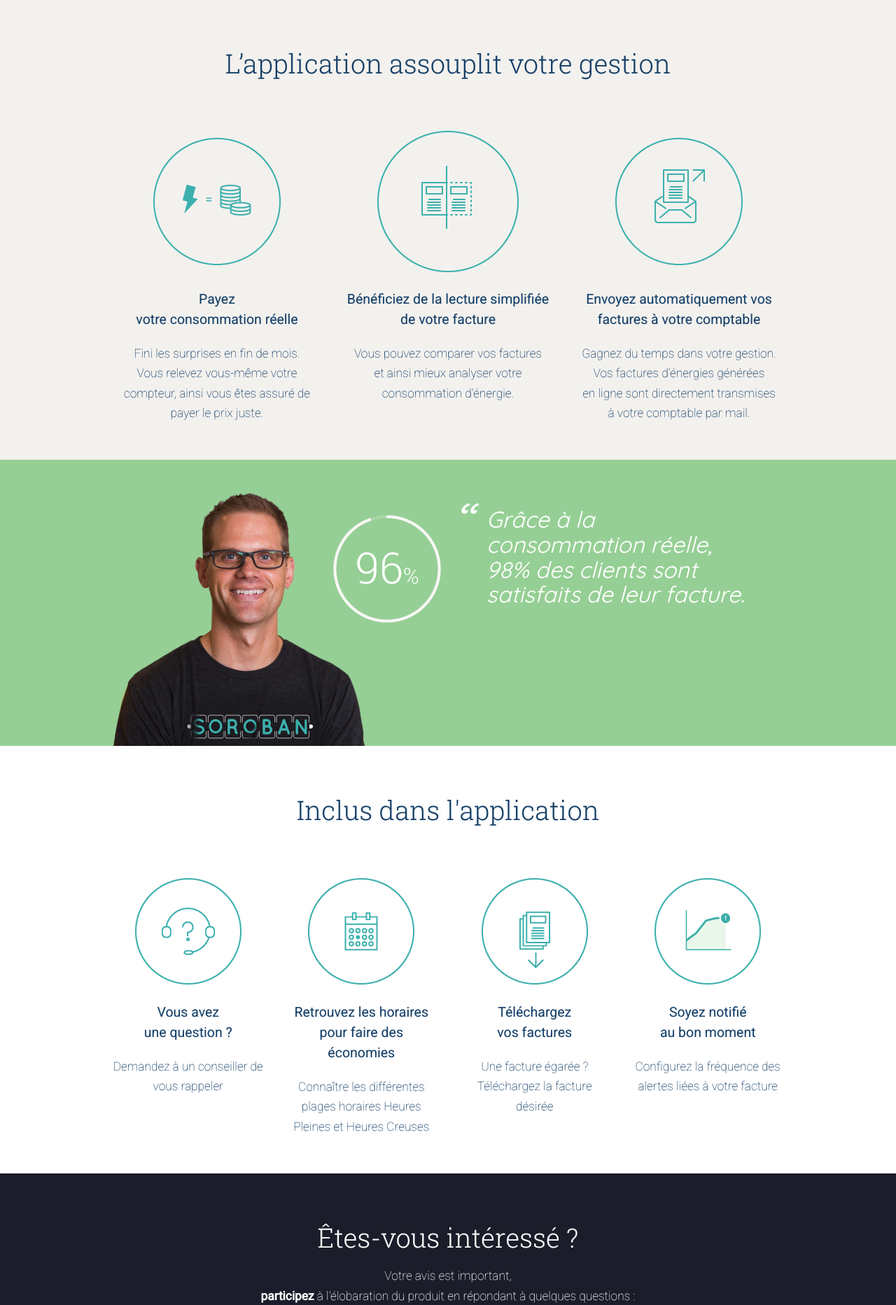
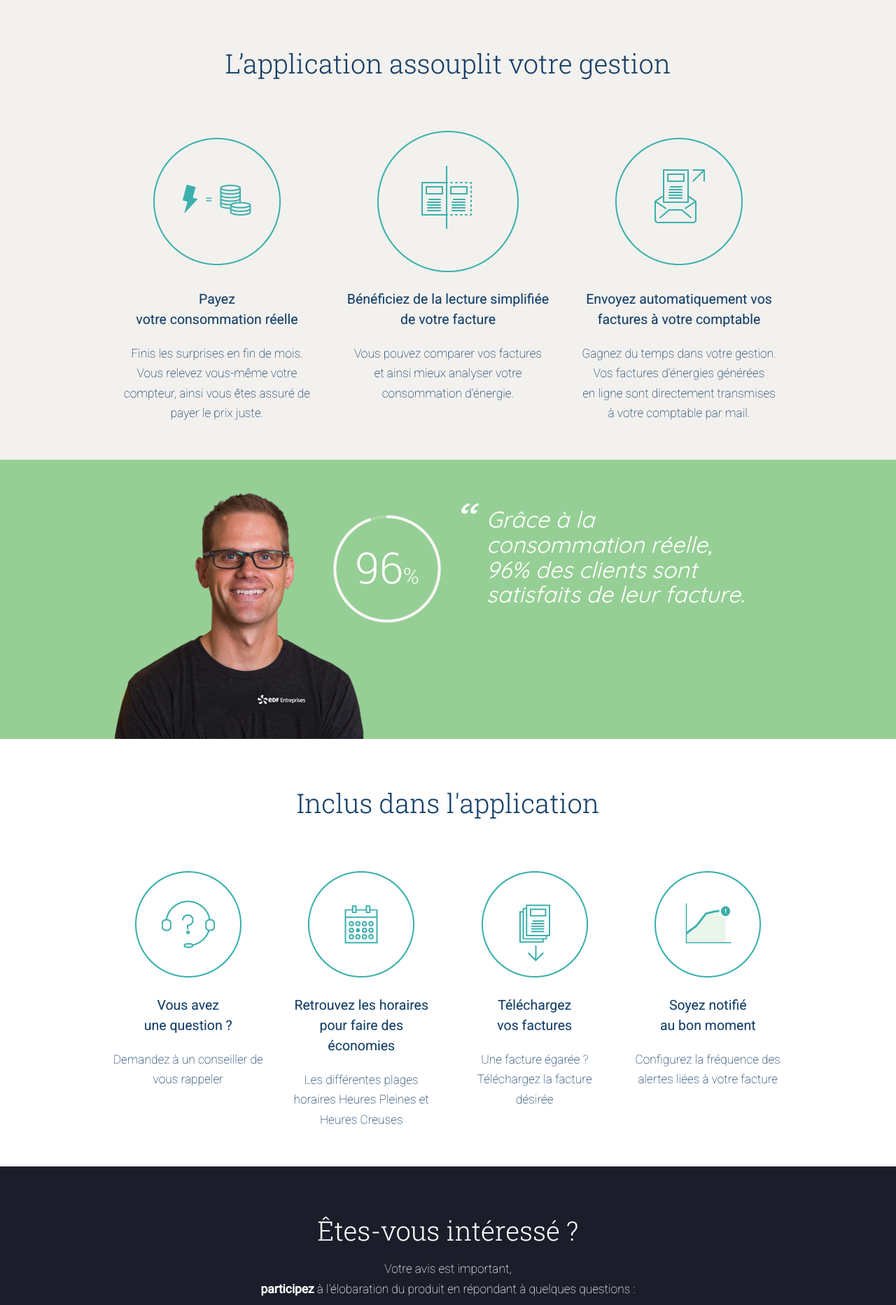
Before and after one commit to nicolaschengdev/sorobanapp, a PHP site: page / in a window 1280 px wide. Shown: the part 1826-3691 px from the top of the page at 70% size. Run offline with PHP 8.4, Linux system fonts and the light colour scheme; some libraries are stand-ins or nearby versions; some web fonts are replaced.

Commit message:
photo conseiller

```diff
--- a/index.php
+++ b/index.php
@@ -62,7 +62,7 @@ if (!empty($_POST)) {
 	<link rel="shortcut icon" type="image/x-icon" href="/images/favicon.ico">
 
 	<!--[if lte IE 8]><script src="assets/js/ie/html5shiv.js"></script><![endif]-->
-	<link rel="stylesheet" href="assets/css/main.css" />
+	<link rel="stylesheet" href="assets/css/main_2.css" />
 	<!--[if lte IE 8]><link rel="stylesheet" href="assets/css/ie8.css" /><![endif]-->
 	<!--[if lte IE 9]><link rel="stylesheet" href="assets/css/ie9.css" /><![endif]-->
 
@@ -82,7 +82,7 @@ if (!empty($_POST)) {
 	<!-- Header -->
 	<section id="header" class="dark">
 		<header>
-			<img class="logo" src="/images/edf-logo.png">
+			<img class="logo" src="/images/edf-logo-entreprises.png">
 			<!--img class="logo sorobanapp" src="/images/sorobanapp-logo.png"-->
 
 			<h1>- Ma facture au plus juste -</h1>
@@ -204,7 +204,7 @@ if (!empty($_POST)) {
 							votre consommation réelle
 						</h3>
 						<p>
-							Fini les surprises en fin de mois.<br/>
+							Finis les surprises en fin de mois.<br/>
 							Vous relevez vous-même votre compteur, ainsi vous êtes assuré de payer le prix juste.
 						</p>
 					</div>
@@ -242,11 +242,11 @@ if (!empty($_POST)) {
 			<div class="container">
 				<div class="row">
 					<div class="6u 12u(narrow)">
-						<img class="conseiller" src="images/conseiller.png" alt="" />
+						<img class="conseiller" src="images/conseiller_2.png" alt="" />
 					</div>
 					<div class="6u 12u(narrow)">
 						<p class="blockquote">
-							Grâce à la consommation réelle, 98% des clients sont satisfaits de leur facture.
+							Grâce à la consommation réelle, 96% des clients sont satisfaits de leur facture.
 						</p>
 					</div>
 				</div>
@@ -282,7 +282,7 @@ if (!empty($_POST)) {
 
 						<h3>Retrouvez les horaires<br/>pour faire des économies</h3>
 						<p>
-							Connaître les différentes plages horaires Heures Pleines et Heures Creuses
+							Les différentes plages horaires Heures Pleines et Heures Creuses
 						</p>
 					</div>
 
```
Also changed, not shown: assets/css/main_2.css (renamed from assets/css/main.css), images/conseiller.png (deleted), images/conseiller_2.png (added), images/edf-logo-entreprises.png (renamed from images/edf-logo.png).
